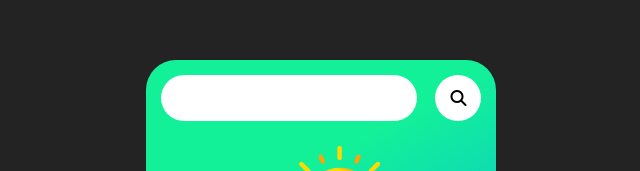
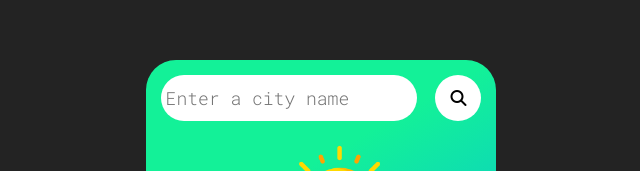
Before and after one commit to Kunal89204/Skyvi, a plain HTML site: page index.html in a window 1280 px wide. Shown: the part 108-279 px from the top of the page, without its empty margins (319-959 px from the left). Drawn offline with Linux system fonts and the light colour scheme.

```diff
--- a/index.html
+++ b/index.html
@@ -13,7 +13,7 @@
   <body>
     <div class="container">
       <div class="search-box">
-        <input type="text" id="input"/>
+        <input type="text" id="input" placeholder="Enter a city name"/>
         <i class="fa-solid fa-magnifying-glass" id="search"></i>
       </div>
       <div class="img-box">
```
Also changed, not shown: 1 other file.
